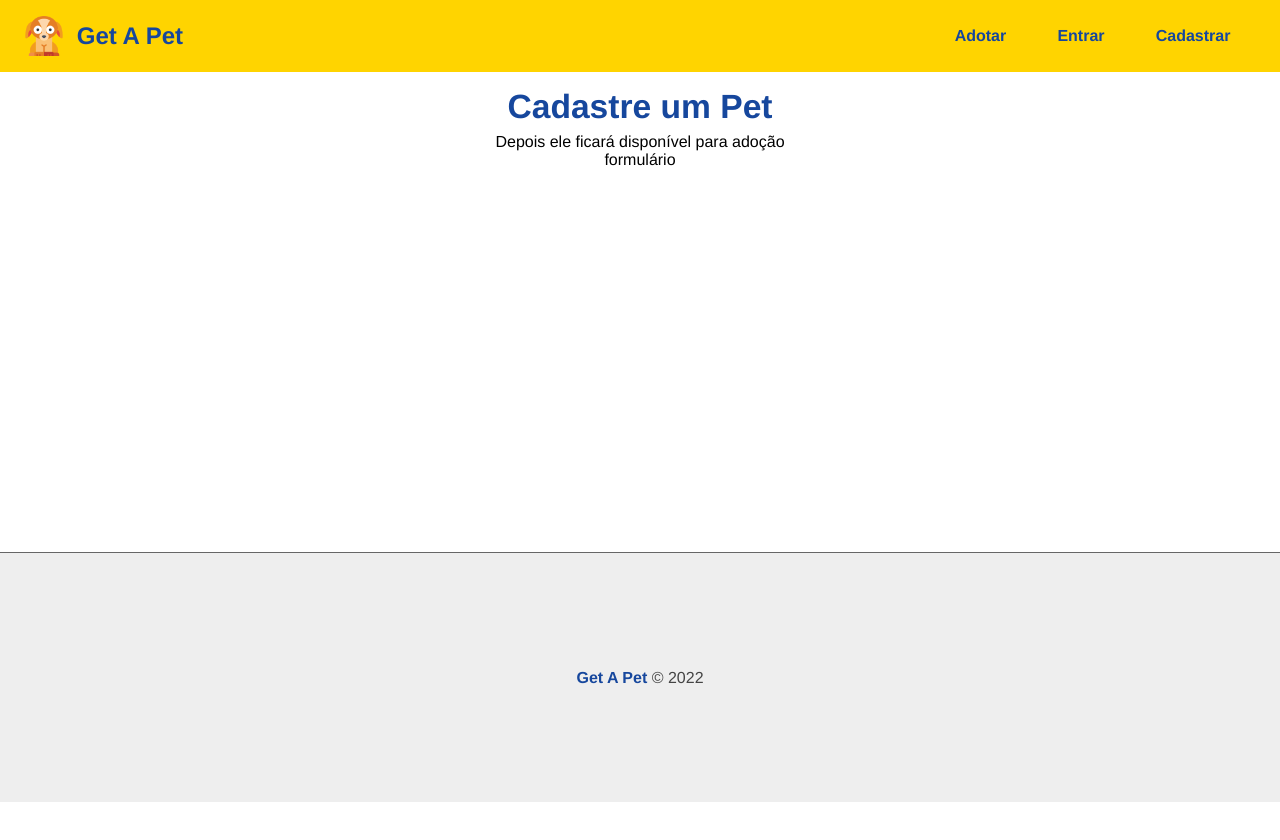
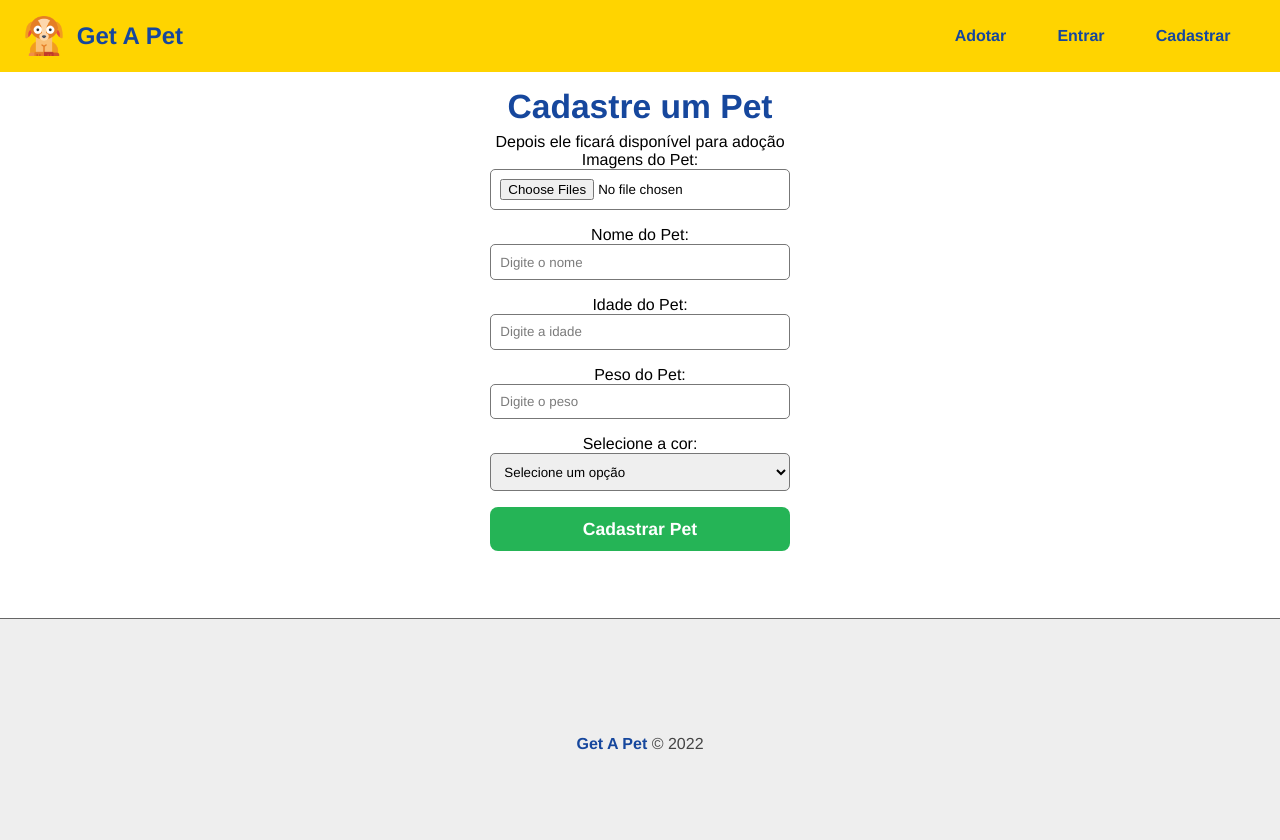
Before and after one commit to valdeirgsilva/get-a-pet, a React (Create React App) app in the folder frontend/: page /pet/add in a window 1280 px wide. Shown: the top 840 px of the page. Before the commit the page ends 802 px from the top, so only its background shows below. Built offline with nearby package versions, Linux system fonts and the light colour scheme; the HTML template or start-up script is replaced by a standard one.

Commit message:
Início do form de pet

```diff
--- /dev/null
+++ b/frontend/src/components/form/PetForm.js
@@ -0,0 +1,64 @@
+import { useState } from 'react';
+
+import formStyles from './Form.module.css';
+
+import Input from './Input';
+import Select from './Select';
+
+function PetForm({ handleSubmit, petData, btnText }) {
+  const [pet, setPet] = useState(petData || {});
+  const [preview, setPreview] = useState([]);
+  const colors = ['Branco', 'Preto', 'Cinza', 'Caramelo', 'Mesclado'];
+
+  function onFileChange(e) {}
+
+  function handleChange(e) {}
+
+  function handleColor(e) {}
+
+  return (
+    <form className={formStyles.form_container}>
+      <Input
+        text='Imagens do Pet'
+        type='file'
+        name='images'
+        handleOnChange={onFileChange}
+        multiple={true}
+      />
+      <Input
+        text='Nome do Pet'
+        type='text'
+        name='name'
+        placeholder='Digite o nome'
+        handleOnChange={handleChange}
+        value={pet.name || ''}
+      />
+      <Input
+        text='Idade do Pet'
+        type='text'
+        name='age'
+        placeholder='Digite a idade'
+        handleOnChange={handleChange}
+        value={pet.age || ''}
+      />
+      <Input
+        text='Peso do Pet'
+        type='number'
+        name='weight'
+        placeholder='Digite o peso'
+        handleOnChange={handleChange}
+        value={pet.weight || ''}
+      />
+      <Select
+        name='color'
+        text='Selecione a cor'
+        options={colors}
+        handleOnChange={handleColor}
+        value={pet.color || ''}
+      />
+      <input type='submit' value={btnText} />
+    </form>
+  );
+}
+
+export default PetForm;
--- /dev/null
+++ b/frontend/src/components/form/Select.js
@@ -0,0 +1,24 @@
+import styles from './Select.module.css';
+
+function Select({ text, name, options, handleOnChange, value}) {
+  return (
+    <div className={styles.form_control}>
+      <label htmlFor={name}>{text}:</label>
+      <select
+        name={name}
+        id={name}
+        onChange={handleOnChange}
+        value={value || ''}
+      >
+        <option>Selecione um opção</option>
+        {options.map(option => (
+          <option value={option} key={option}>
+            {option}
+          </option>
+        ))}
+      </select>
+    </div>
+  );
+}
+
+export default Select;
--- /dev/null
+++ b/frontend/src/components/form/Select.module.css
@@ -0,0 +1,16 @@
+.form_control {
+  display: flex;
+  flex-direction: column;
+  margin-bottom: 1em;
+}
+
+.form_controle label {
+  margin-bottom: 0.6em;
+  font-weight: bold;
+}
+
+.form_control select {
+  padding: 0.7em;
+  border: 1px solid #777;
+  border-radius: 5px;
+}
--- a/frontend/src/components/pages/Pet/AddPet.js
+++ b/frontend/src/components/pages/Pet/AddPet.js
@@ -4,6 +4,9 @@
 
 import { useState } from 'react';
 import { useNavigate } from 'react-router-dom';
+
+// componentes
+import PetForm from '../../form/PetForm';
 
 // hooks
 import useFlashMessage from '../../../hooks/useFlashMessage';
@@ -15,7 +18,7 @@
         <h1>Cadastre um Pet</h1>
         <p>Depois ele ficará disponível para adoção</p>
       </div>
-      <p>formulário</p>
+      <PetForm btnText='Cadastrar Pet'/>
     </section>
   );
 }
```
